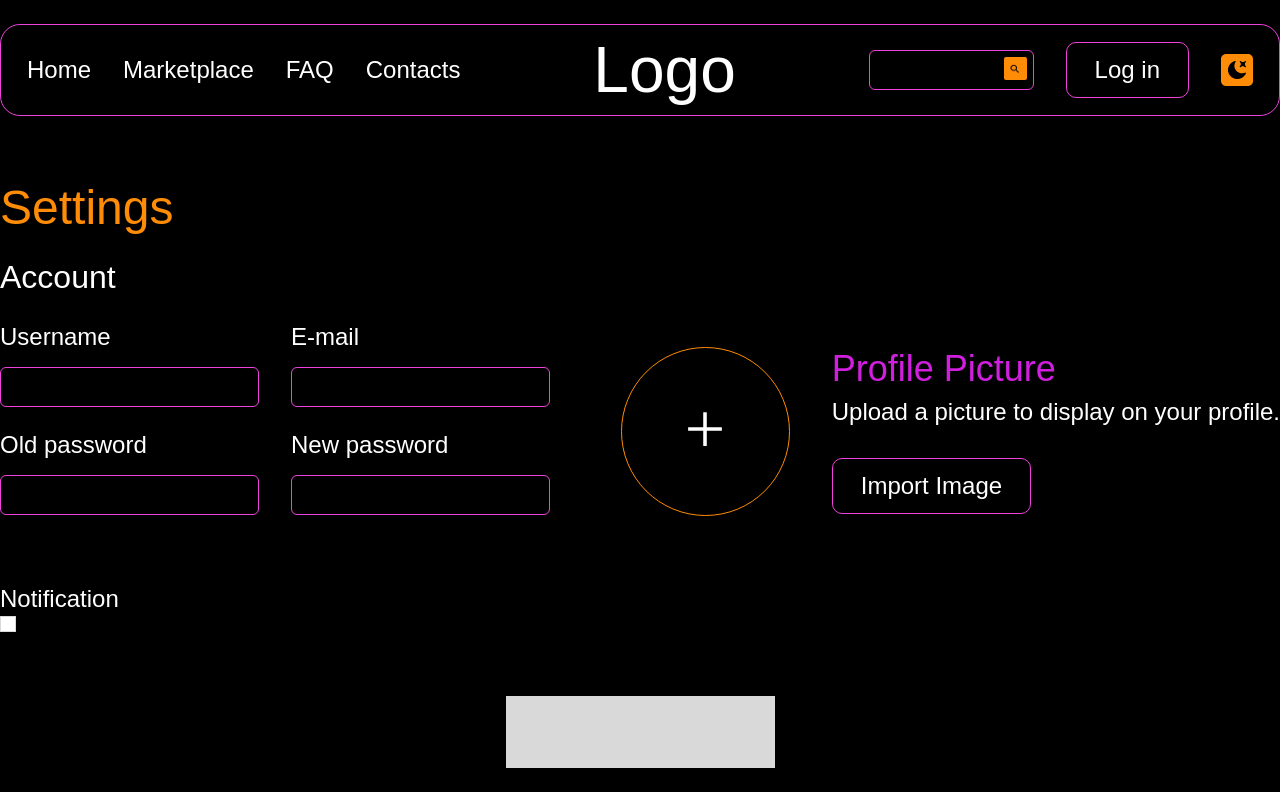
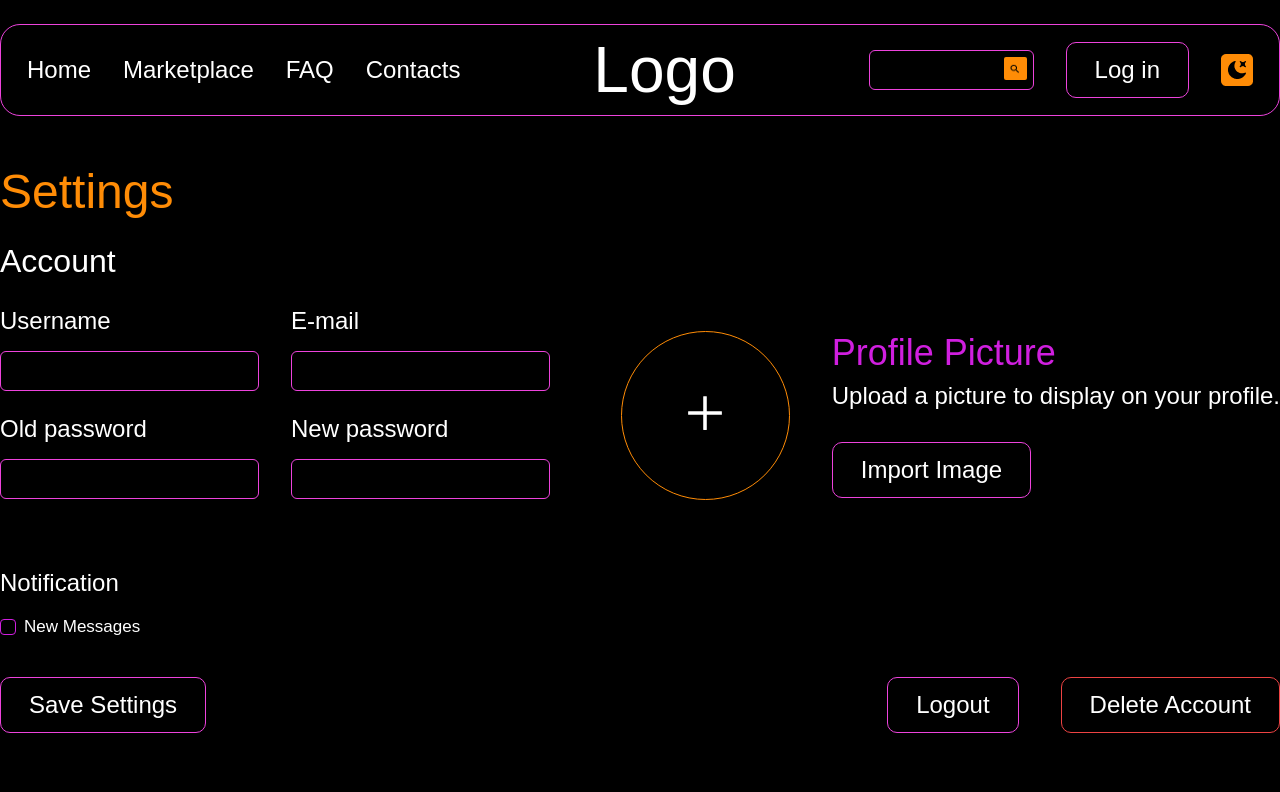
Before and after one commit to SnoxJZ/marketplace-front, a React (Create React App) app: page /settings in a window 1280 px wide. Shown: the top 792 px of the page. Built offline with nearby package versions, Linux system fonts and the light colour scheme; a web font is replaced by a local one.

Commit message:
settings

```diff
--- a/src/components/Settings/Settings.css
+++ b/src/components/Settings/Settings.css
@@ -1,5 +1,5 @@
 .settings {
-    padding: 32px 0 46px 0;
+    padding: 16px 0 46px 0;
 }
 
 .account__settings {
@@ -68,3 +68,26 @@
     align-items: flex-start;
     gap: 8px;
 }
+
+
+.notification_setting {
+    display: flex;
+    flex-direction: column;
+    justify-content: center;
+    align-items: flex-start;
+    gap: 16px;
+}
+
+.settings__btns {
+    display: flex;
+    justify-content: space-between;
+    align-items: center;
+    margin-top: 36px;
+}
+
+.settings__btns-group {
+    display: flex;
+    gap: 42px;
+    justify-content: space-between;
+    align-items: center;
+}
--- /dev/null
+++ b/src/components/Settings/SettingsNotification.jsx
@@ -0,0 +1,31 @@
+import React from 'react';
+import {Checkbox, ConfigProvider} from "antd";
+
+const onChange = (e) => {
+    console.log(`checked = ${e.target.checked}`);
+};
+
+const SettingsNotification = () => {
+    return (
+        <ConfigProvider
+            theme={{
+                components: {
+                    Checkbox: {
+                        colorText: '#ffffff',
+                        colorBgContainer: 'transparent',
+                        colorBorder: '#D01FDF',
+                        colorPrimary: '#D01FDF',
+                        colorPrimaryHover: '#6f127b'
+                    },
+                }
+            }}
+        >
+            <div className="notification_setting">
+                <h1 className="settings__text">Notification</h1>
+                <Checkbox onChange={onChange} style={{color: '#ffffff', fontSize: 17}}>New Messages</Checkbox>
+            </div>
+        </ConfigProvider>
+    );
+};
+
+export default SettingsNotification;
--- a/src/pages/Settings.jsx
+++ b/src/pages/Settings.jsx
@@ -3,10 +3,12 @@ import Title from "../components/ui/Title/Title";
 import "../components/Settings/Settings.css"
 import SettingsFields from "../components/Settings/SettingsFields";
 import SettingsUpload from "../components/Settings/SettingsUpload";
-import {Radio} from "antd";
+import SettingsNotification from "../components/Settings/SettingsNotification";
+import Button from "../components/ui/Button/Button";
 
 const Settings = () => {
     return (
+
             <div className="settings">
                 <div className="settings__header">
                     <Title fontSize="48px">Settings</Title>
@@ -17,12 +19,17 @@ const Settings = () => {
                         <SettingsFields/>
                         <SettingsUpload/>
                     </div>
-                <div className="notification_setting">
-                    <h1 className="settings__text">Notification</h1>
-                    <Radio>New Messages</Radio>
+                    <SettingsNotification/>
+                    <div className="settings__btns">
+                        <Button>Save Settings</Button>
+                        <div className="settings__btns-group">
+                            <Button>Logout</Button>
+                            <Button borderColor="rgba(237, 67, 67, 1)">Delete Account</Button>
+                        </div>
                     </div>
                 </form>
             </div>
+
     );
 };
 
```
Lines whose indentation alone changed are shown as unchanged.
